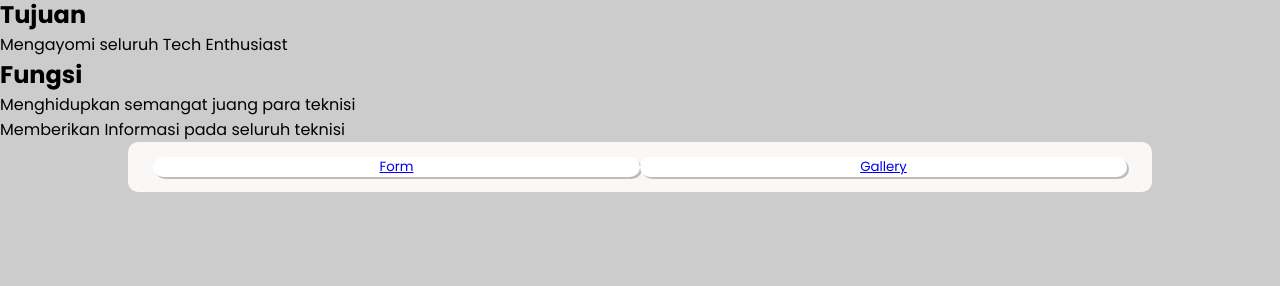
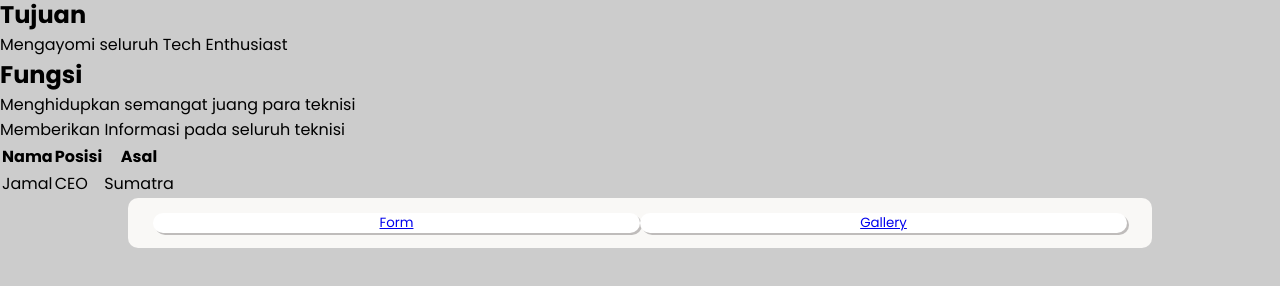
Before and after one commit to KaijuuYahoo/UCP1_20240140151, a plain HTML site: page index.html in a window 1280 px wide. Shown: the part 126-412 px from the top of the page. Drawn offline with Linux system fonts and the light colour scheme; a script that the page names is missing; a web font is replaced by a local one.

Commit message:
Pengembangan

```diff
--- a/index.html
+++ b/index.html
@@ -30,6 +30,16 @@
         <li>Memberikan Informasi pada seluruh teknisi</li>
     </ul>
     <table>
+        <tr>
+            <th>Nama</th>
+            <th>Posisi</th>
+            <th>Asal</th>
+        </tr>
+        <tr>
+            <td>Jamal</td>
+            <td>CEO</td>
+            <Td>Sumatra</Td>
+        </tr>
     </table>
     </div>
     <div class="container">
```
